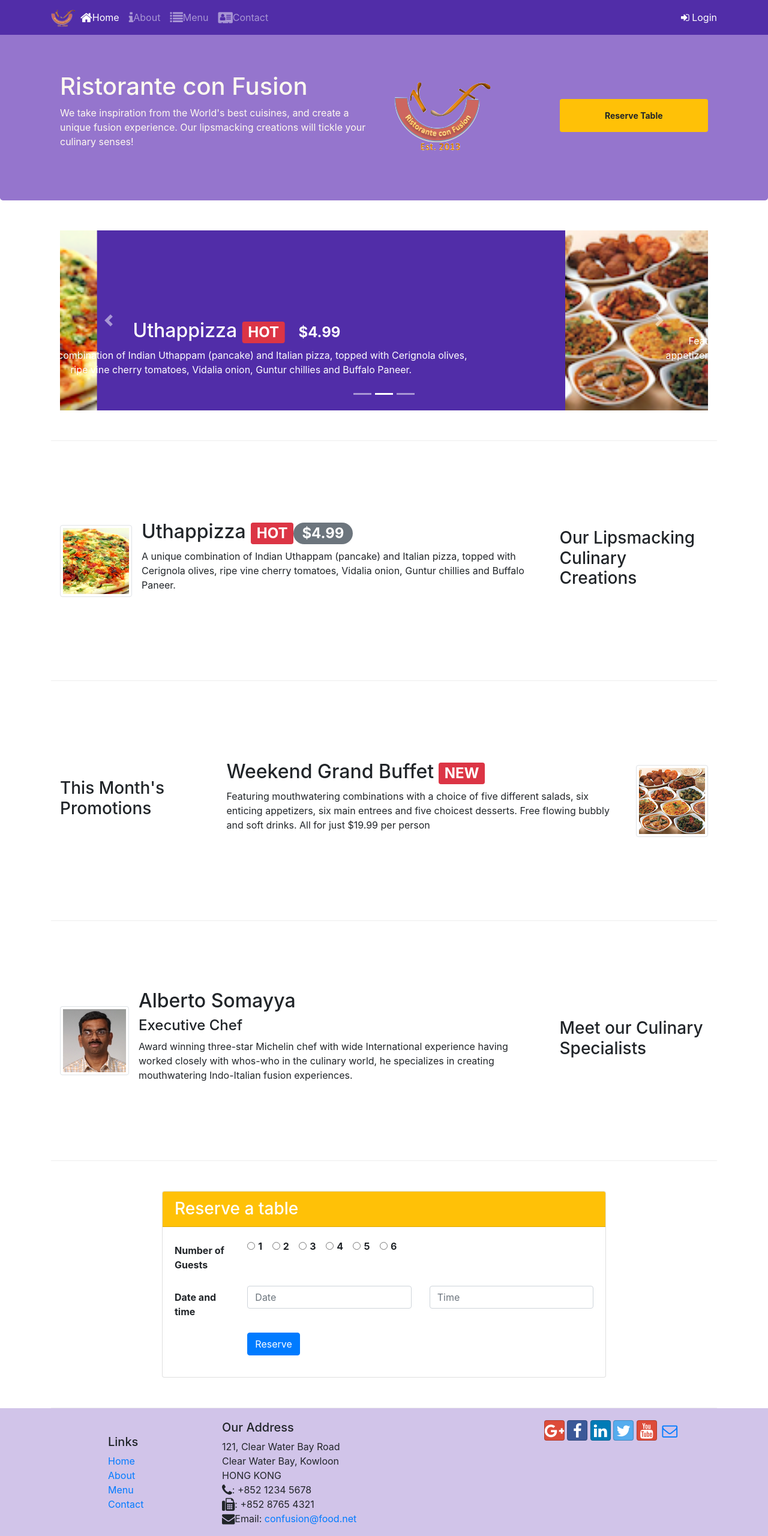
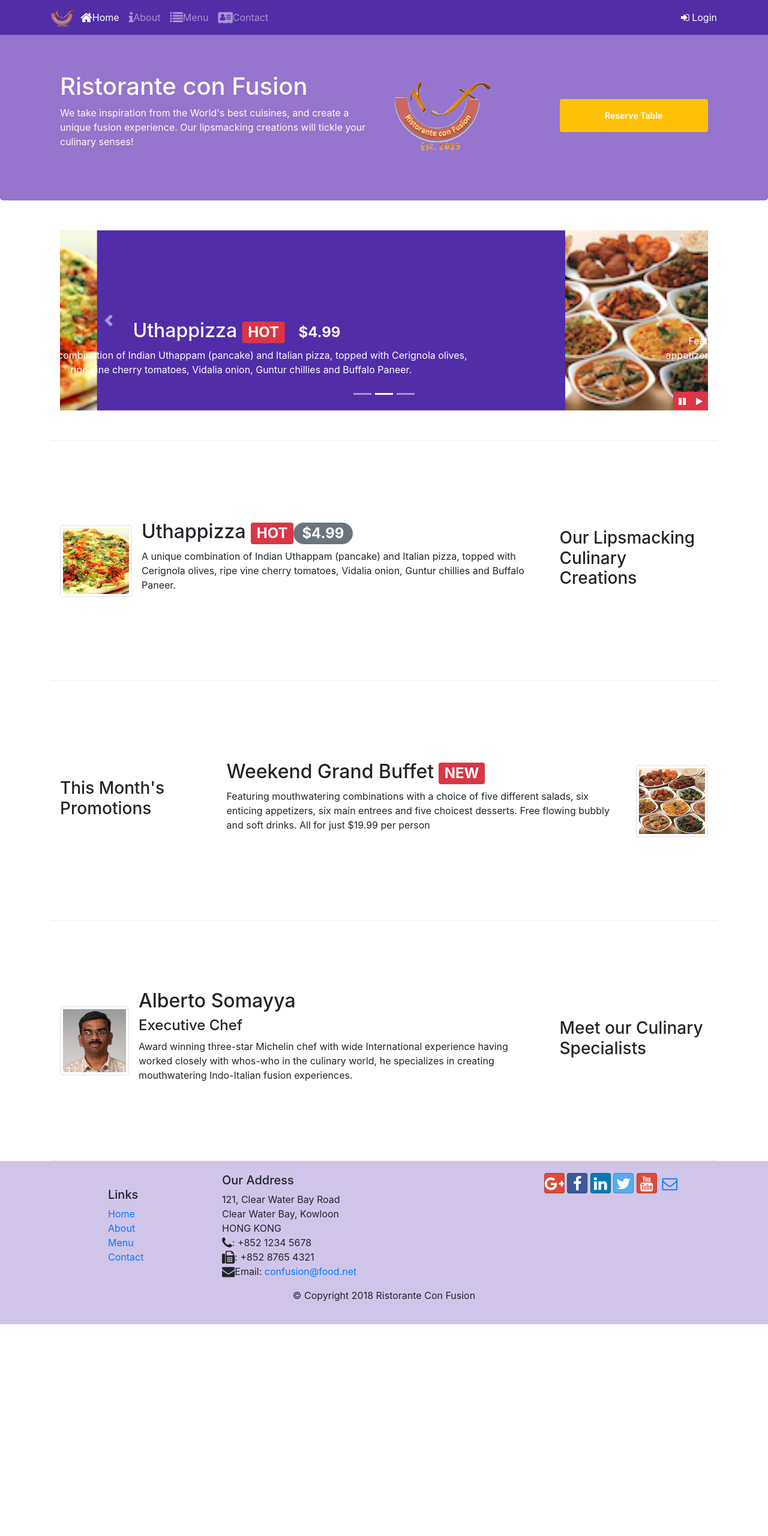
Before and after one commit to JuanPappalardo/bootstrapexercise, a website: page index.html in a window 1280 px wide. Shown: the top 2560 px of the page at 60% size. After the commit the page ends 2207 px from the top, so only its background shows below. Drawn offline with nearby package versions, Linux system fonts and the light colour scheme.

Commit message:
Bootstrap JQuery

```diff
--- a/css/styles.css
+++ b/css/styles.css
@@ -57,3 +57,9 @@ body {
   left: 0;
   min-height: 300px;
 }
+#carouselButton {
+  right: 0px;
+  position: absolute;
+  bottom: 0px;
+  z-index: 1;
+}
--- a/index.html
+++ b/index.html
@@ -42,7 +42,7 @@
             <img src="img/logo.png" class="img-fluid" />
           </div>
           <div class="col-12 col-sm-3 align-self-center">
-            <a type="button" href="#form" class="btn btn-warning btn-sm btn-block font-weight-bold pt-3 pb-3" role="button" data-toggle="tooltip" data-html="true" title="Or Call us at  <br><strong>+852 12345678</strong>" data-placement="bottom" >Reserve Table</a>
+            <a type="button"class="btn btn-warning btn-sm btn-block font-weight-bold pt-3 pb-3" role="button" data-toggle="modal" data-target="#ReserveModal">Reserve Table</a>
 
           </div>
         </div>
@@ -91,6 +91,78 @@
         </div>
       </div>
     </nav>
+        <div id="ReserveModal" class="modal fade" role="dialog">
+          <div class="modal-dialog modal-lg" role="content">
+            <!-- Modal content-->
+            <div class="modal-content">
+              <div class="modal-header">
+                <h4 class="modal-title">Reserve a Table </h4>
+                <button type="button" class="close" data-dismiss="modal">&times;</button>
+              </div>
+              <div class="modal-body">
+                <form action="">
+                  <div class="form-group row">
+                    <label class="col-md-2 col-form-label font-weight-bold">Number of Guests</label>
+                    <div class="col-md-10">
+                      <div class="form-check form-check-inline">
+                        <input type="radio" class="form-check-input" name="guests" id="radio1" value="1" /><label
+                          class="form-check-label" for="radio1"><strong>1</strong></label>
+                      </div>
+                      <div class="form-check form-check-inline">
+                        <input type="radio" class="form-check-input" name="guests" id="radio2" value="2" /><label
+                          class="form-check-label" for="radio2"><strong>2</strong></label>
+                      </div>
+                      <div class="form-check form-check-inline">
+                        <input type="radio" class="form-check-input" name="guests" id="radio3" value="3" /><label
+                          class="form-check-label" for="radio3"><strong>3</strong></label>
+                      </div>
+                      <div class="form-check form-check-inline">
+                        <input type="radio" class="form-check-input" name="guests" id="radio4" value="4" /><label
+                          class="form-check-label" for="radio4"><strong>4</strong></label>
+                      </div>
+                      <div class="form-check form-check-inline">
+                        <input type="radio" class="form-check-input" name="guests" id="radio5" value="5" /><label
+                          class="form-check-label" for="radio5"><strong>5</strong></label>
+                      </div>
+                      <div class="form-check form-check-inline">
+                        <input type="radio" class="form-check-input" name="guests" id="radio6" value="6" /><label
+                          class="form-check-label" for="radio6"><strong>6</strong></label>
+                      </div>
+                    </div>
+                  </div>
+                  <div class="form-group row">
+                    <label class="col-md-2 col-form-label font-weight-bold">Section</label>
+                    <div class="btn-group col-md-10 btn-group-toggle" data-toggle="buttons" >
+                      <label for="non-smoking" class="btn btn-success active" >
+                      <input type="radio" name="section" id="non-smoking" autocomplete="off" checked >Non-Smoking</label>
+                      <label for="smoking" class="btn btn-danger">
+                        <input type="radio" name="section" id="smoking" autocomplete="off" >Smoking</label>
+
+                    </div>
+                  </div>
+                  <div class="form-group row">
+                    <label class="col-md-2 col-form-label font-weight-bold">Date and time</label>
+                    <div class="col">
+                      <input type="text" id="date" name="date" class="form-control" placeholder="Date">
+                    </div>
+                    <div class="col">
+                      <input type="text" class="form-control" id="time" name="time" placeholder="Time">
+                    </div>
+                  </div>
+                  <div class="form-group row">
+                    <div class="offset-md-2 col-md-10">
+                      <button type="button" class="btn btn-secondary" data-dismiss="modal">Cancel</button>
+                      <button type="submit" class="btn btn-primary">
+                        Reserve
+                      </button>
+                    </div>
+                  </div>
+                  </div>
+                </form>
+              </div>
+            </div>
+          </div>
+        </div>
         <div id="loginModal" class="modal fade" role="dialog">
           <div class="modal-dialog modal-lg" role="content">
             <!-- Modal content-->
@@ -183,6 +255,14 @@
                                       <a class="carousel-control-next" href="#mycarousel" role="button" data-slide="next">
                                         <span class="carousel-control-next-icon"></span>
                                       </a>
+                                      <div class="btn-group" id="carouselButton">
+                                        <button class="btn btn-danger btn-sm" id="carousel-pause">
+                                          <span class="fa fa-pause"></span>
+                                        </button>
+                                        <button class="btn btn-danger btn-sm" id="carousel-play">
+                                          <span class="fa fa-play"></span>
+                                        </button>
+                                      </div>
                             </div>
               </div>
             </div>
@@ -258,107 +338,6 @@
           </div>
         </div>
       </div>
-      <div class="row row-content justify-content-center">
-        <div class="card col-12 col-sm-8 p-0" id="form">
-          <h3 class="card-header bg-warning text-white">Reserve a table</h3>
-          <div class="card-body">
-            <form action="">
-              <div class="form-group row">
-                <label class="col-md-2 col-form-label font-weight-bold"
-                  >Number of Guests</label
-                >
-                <div class="col-md-10">
-                  <div class="form-check form-check-inline">
-                    <input
-                      type="radio"
-                      class="form-check-input"
-                      name="guests"
-                      id="radio1"
-                      value="1"
-                    /><label class="form-check-label" for="radio1"
-                      ><strong>1</strong></label
-                    >
-                  </div>
-                  <div class="form-check form-check-inline">
-                    <input
-                      type="radio"
-                      class="form-check-input"
-                      name="guests"
-                      id="radio2"
-                      value="2"
-                    /><label class="form-check-label" for="radio2"
-                      ><strong>2</strong></label
-                    >
-                  </div>
-                  <div class="form-check form-check-inline">
-                    <input
-                      type="radio"
-                      class="form-check-input"
-                      name="guests"
-                      id="radio3"
-                      value="3"
-                    /><label class="form-check-label" for="radio3"
-                      ><strong>3</strong></label
-                    >
-                  </div>
-                  <div class="form-check form-check-inline">
-                    <input
-                      type="radio"
-                      class="form-check-input"
-                      name="guests"
-                      id="radio4"
-                      value="4"
-                    /><label class="form-check-label" for="radio4"
-                      ><strong>4</strong></label
-                    >
-                  </div>
-                  <div class="form-check form-check-inline">
-                    <input
-                      type="radio"
-                      class="form-check-input"
-                      name="guests"
-                      id="radio5"
-                      value="5"
-                    /><label class="form-check-label" for="radio5"
-                      ><strong>5</strong></label
-                    >
-                  </div>
-                  <div class="form-check form-check-inline">
-                    <input
-                      type="radio"
-                      class="form-check-input"
-                      name="guests"
-                      id="radio6"
-                      value="6"
-                    /><label class="form-check-label" for="radio6"
-                      ><strong>6</strong></label
-                    >
-                  </div>
-                </div>
-              </div>
-               <div class="form-group row">
-                <label class="col-md-2 col-form-label font-weight-bold"
-                  >Date and time</label
-                >
-                <div class="col">
-                  <input type="text" id="date" name="date" class="form-control" placeholder="Date">
-                </div>
-                <div class="col">
-                  <input type="text" class="form-control" id="time" name="time" placeholder="Time">
-                </div>
-                </div>
-                <div class="form-group row">
-                  <div class="offset-md-2 col-md-10">
-                    <button type="submit" class="btn btn-primary">
-                      Reserve
-                    </button>
-                  </div>
-                </div>
-              </div>
-            </form>
-          </div>
-        </div>
-      </div>
     </div>
 
     <footer class="footer">
@@ -429,10 +408,18 @@
     <script src="node_modules/jquery/dist/jquery.slim.min.js"></script>
     <script src="node_modules/popper.js/dist/umd/popper.min.js"></script>
     <script src="node_modules/bootstrap/dist/js/bootstrap.min.js"></script>
-        <script>
-          $(document).ready(function () {
-            $('[data-toggle="tooltip"]').tooltip();
-          });
-        </script>
+    <script>
+      $(document).ready(function(){
+        $("#mycarousel").carousel({
+          interval:2000
+        });
+        $("#carousel-pause").click(function(){
+          $("#mycarousel").carousel('pause');
+        });
+        $("#carousel-play").click(function(){
+          $("#mycarousel").carousel('cycle');
+        });
+      });
+    </script>
   </body>
 </html>
```
